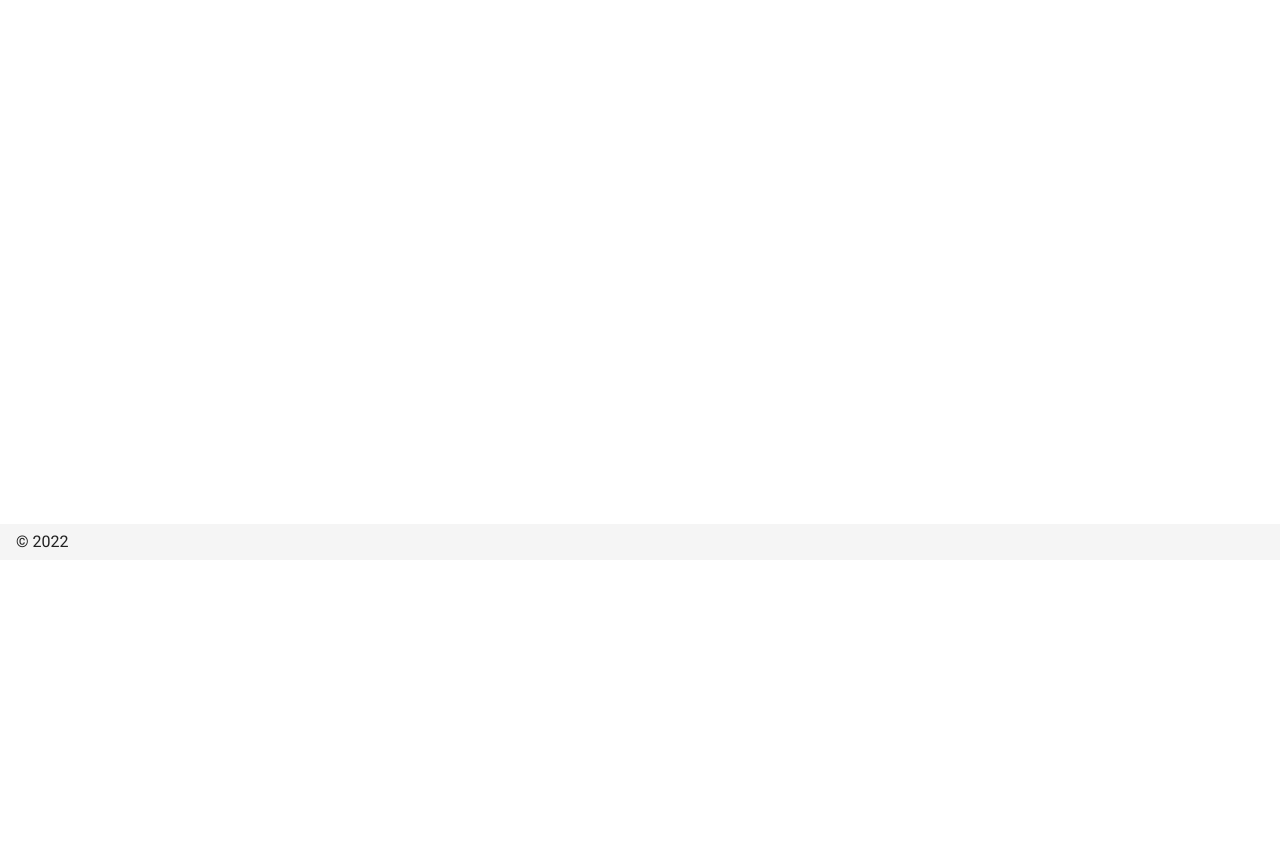
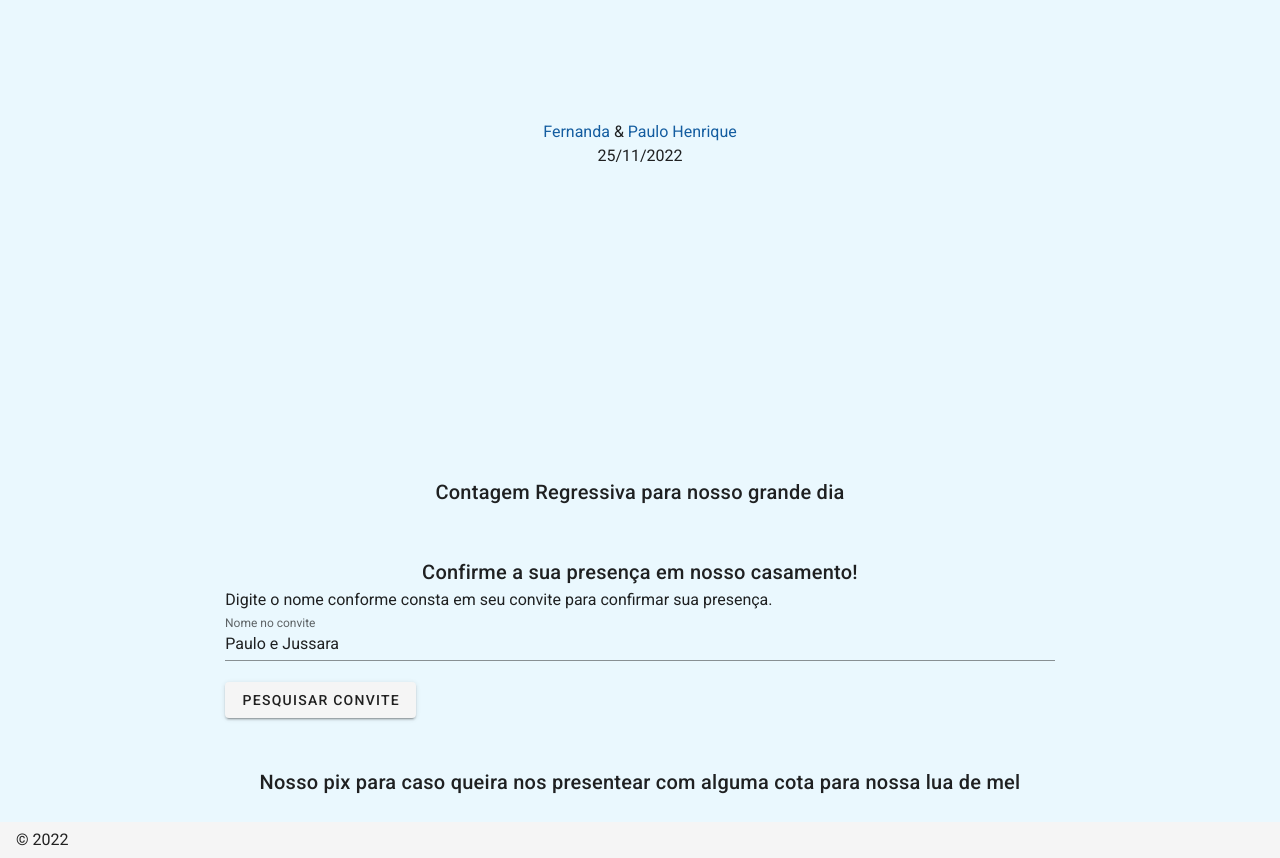
Before and after one commit to paulohpf/wedding-landing, a Nuxt app: page / in a window 1280 px wide. Shown: the part 240-1098 px from the top of the page. Before the commit the page ends 800 px from the top, so only its background shows below. Built offline with nearby package versions, Linux system fonts and the light colour scheme.

Commit message:
added firebase and first layout

```diff
--- a/layouts/default.vue
+++ b/layouts/default.vue
@@ -42,9 +42,7 @@
       </v-btn>
     </v-app-bar>
     <v-main>
-      <v-container>
-        <Nuxt />
-      </v-container>
+      <Nuxt />
     </v-main>
     <v-navigation-drawer v-model="rightDrawer" :right="right" temporary fixed>
       <v-list>
@@ -90,3 +88,9 @@ export default {
   },
 }
 </script>
+
+<style lang="scss">
+.v-application {
+  background: rgb(234, 248, 254) !important;
+}
+</style>
--- a/pages/index.vue
+++ b/pages/index.vue
@@ -1,44 +1,182 @@
 <template>
-  <v-row justify="center" align="center">
-    <v-col cols="12" sm="8" md="6">
-      <v-form>
-        <v-text-field v-model="inviteName" />
+  <div>
+    <div class="banner">
+      <v-img :src="banner">
+        <div
+          class="banner-content d-flex flex-column justify-center align-center"
+        >
+          <div class="names">
+            <span class="engaged">Fernanda</span> &
+            <span class="engaged">Paulo Henrique</span>
+          </div>
+          <div class="date">25/11/2022</div>
+        </div>
+      </v-img>
+    </div>
+    <v-container class="pt-0 mt-0" fluid>
+      <v-row justify="center" align="center">
+        <v-col class="py-6" cols="8">
+          <h2 class="title text-center">
+            Contagem Regressiva para nosso grande dia
+          </h2>
+        </v-col>
+        <v-col class="py-6" cols="8">
+          <h2 class="title text-center">
+            Confirme a sua presença em nosso casamento!
+          </h2>
+          <v-form>
+            <template v-if="!inviteGuests.length">
+              <span>
+                Digite o nome conforme consta em seu convite para confirmar sua
+                presença.
+              </span>
 
-        <v-btn @click="getInvite">Pesquisar convite</v-btn>
-      </v-form>
+              <v-text-field v-model="inviteName" label="Nome no convite" />
+              <v-btn :loading="inviteLoading" @click="getInvite">
+                Pesquisar convite
+              </v-btn>
+            </template>
 
-      <v-row>
-        <v-col v-for="(guest, key) in inviteGuests" :key="key" cols="12">
-          {{ guest }}
+            <template v-if="inviteGuests.length">
+              <span>
+                Digite o nome conforme consta em seu convite para confirmar sua
+                presença.
+              </span>
+
+              <div class="d-flex flex-row justify-center">
+                <v-checkbox
+                  v-for="(guest, key) in inviteGuests"
+                  :key="key"
+                  v-model="inviteConfirmGuests"
+                  :value="guest"
+                  class="pa-2"
+                  :label="guest"
+                />
+              </div>
+              <div class="d-flex flex-row justify-center">
+                <v-btn :loading="inviteLoading" @click="confirmInvite">
+                  Confirmar Presença
+                </v-btn>
+              </div>
+            </template>
+          </v-form>
+
+          <!-- Modal de Erro -->
+          <v-dialog v-model="inviteFormError">
+            <v-card>
+              <v-card-title class="text-h5">
+                Ops, convite não encontrado!
+              </v-card-title>
+
+              <v-card-text>
+                Seu convite não foi encontrado, verifique se o nome está escrito
+                conforme consta em seu convite e tente novamente.
+              </v-card-text>
+
+              <v-card-actions>
+                <v-spacer></v-spacer>
+
+                <v-btn text @click="inviteFormError = false">Entendi</v-btn>
+              </v-card-actions>
+            </v-card>
+          </v-dialog>
+
+          <v-dialog v-model="inviteFormSuccess">
+            <v-card>
+              <v-card-title class="text-h5">
+                Confirmado com sucesso!
+              </v-card-title>
+
+              <v-card-text> Sua presença foi confirmada, caso </v-card-text>
+
+              <v-card-actions>
+                <v-spacer></v-spacer>
+
+                <v-btn text @click="inviteFormSuccess = false">Entendi</v-btn>
+              </v-card-actions>
+            </v-card>
+          </v-dialog>
+        </v-col>
+        <v-col class="py-6" cols="8">
+          <h2 class="title text-center">
+            Nosso pix para caso queira nos presentear com alguma cota para nossa
+            lua de mel
+          </h2>
         </v-col>
       </v-row>
-    </v-col>
-  </v-row>
+    </v-container>
+  </div>
 </template>
 
 <script>
 export default {
-  name: 'IndexPage',
-data: () => ({
-    inviteName: 'paulo-e-jussara',
+  name: 'LandingPage',
+  data: () => ({
+    banner: require('@/assets/images/banner.jpg'),
+    inviteFormError: false,
+    inviteFormSuccess: false,
+    inviteLoading: false,
+    inviteName: 'Paulo e Jussara',
     inviteGuests: [],
+    inviteConfirmGuests: [],
   }),
   updated() {
     console.log(this)
   },
   methods: {
+    resetInvite() {
+      this.inviteGuests = []
+      this.inviteConfirmGuests = []
+      this.inviteFormError = false
+      this.inviteFormSuccess = false
+    },
     getInvite() {
+      this.resetInvite()
+      this.inviteLoading = true
+
+      const inviteNameFormatted = this.inviteName
+        .replace(/\s/g, '-')
+        .toLowerCase()
+
       this.$fireModule
         .firestore()
         .collection('invitations')
-        .doc(this.inviteName)
+        .doc(inviteNameFormatted)
         .get('guests')
         .then((res) => {
           console.log(res.data())
-          this.inviteGuests = res.data().guests;
-          console.log(this.inviteGuests);
+          this.inviteGuests = res.data().guests
+          console.log(this.inviteGuests)
+
+          this.inviteLoading = false
         })
+        .catch(() => {
+          this.inviteFormError = true
+          this.inviteLoading = false
+        })
+    },
+    confirmInvite() {
+      this.resetInvite()
+      this.inviteFormSuccess = true
     },
   },
 }
 </script>
+
+<style lang="scss">
+.banner {
+  .v-image__image {
+    opacity: 0.4;
+  }
+
+  .banner-content {
+    height: 100%;
+  }
+
+  .names {
+    .engaged {
+      color: rgb(20, 93, 160);
+    }
+  }
+}
+</style>
```
Also changed, not shown: assets/images/banner.jpg (added).
